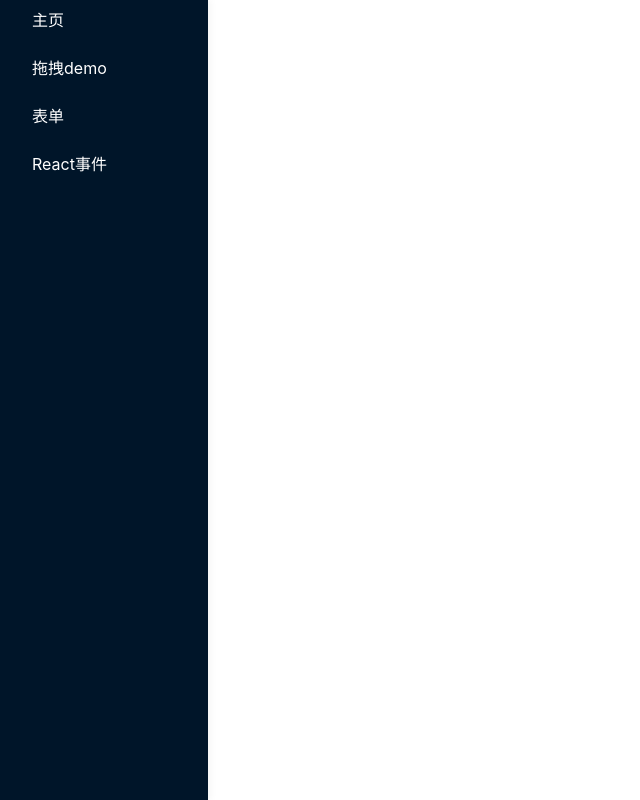
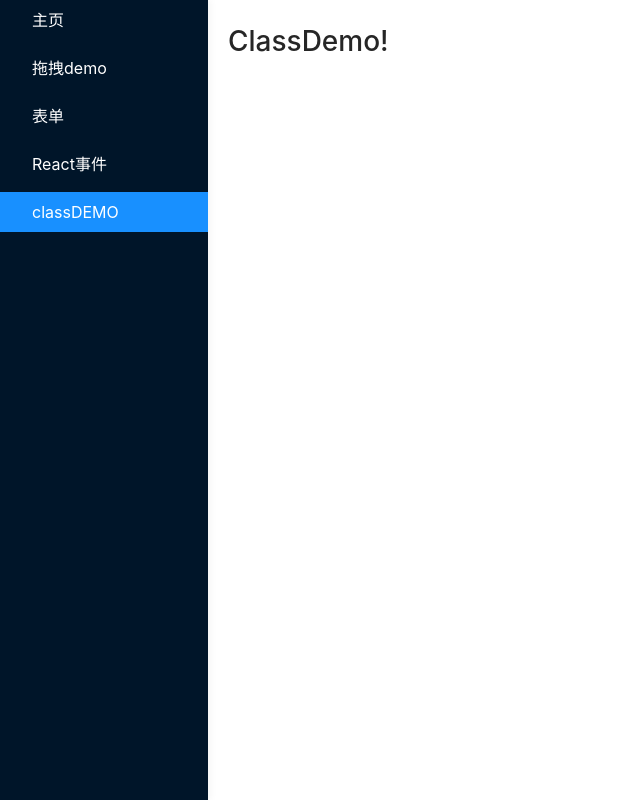
Before and after one commit to jiaochunxiao/fe-blog, a React (Create React App) app in the folder react/react-demo/: page /classdemo in a window 1280 px wide. Shown: the whole page, without its empty margins (0-640 px from the left). Built offline with nearby package versions, Linux system fonts and the light colour scheme.

Commit message:
feat: node path

```diff
--- a/react/react-demo/src/App.js
+++ b/react/react-demo/src/App.js
@@ -11,6 +11,7 @@ const Home = loadable(() => import('@/pages/Home'));
 const DragableDemo = loadable(() => import('@/pages/DragableDemo'));
 const FormilyDemo = loadable(() => import('@/pages/FormilyDemo'));
 const EventDemo = loadable(() => import('@/pages/EventDemo'));
+const ClassDemo = loadable(() => import('@/pages/ClassDemo'))
 
 const routes = [
   {
@@ -36,6 +37,12 @@ const routes = [
     exact: true,
     title: 'React事件',
     component: EventDemo,
+  },
+  {
+    path: '/classdemo',
+    exact: true,
+    title: 'classDEMO',
+    component: ClassDemo,
   },
 ];
 
--- /dev/null
+++ b/react/react-demo/src/pages/ClassDemo/index.js
@@ -0,0 +1,15 @@
+import React from 'react';
+
+export default class ClassDemo extends React.Component {
+    render() {
+        return <h1>ClassDemo!</h1>
+    }
+}
+
+function isClass(func) {
+    console.log(func.prototype instanceof React.Component);
+    return typeof func === 'function'
+        && /^class\s/.test(Function.prototype.toString.call(func));
+}
+
+console.log(isClass(ClassDemo));
```
Also changed, not shown: 2 other files (tests, documents, lock files or other folders).
